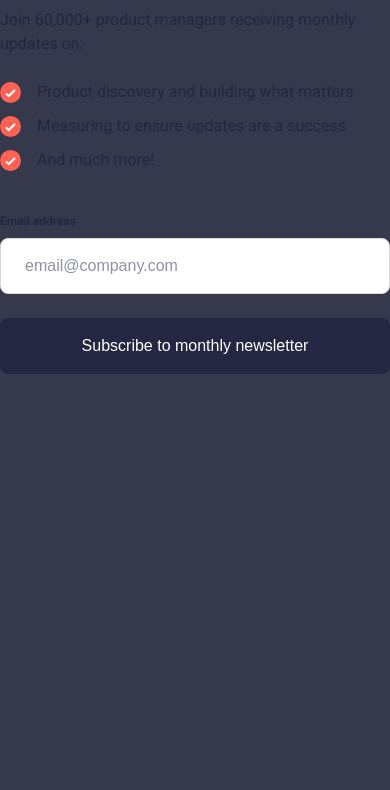
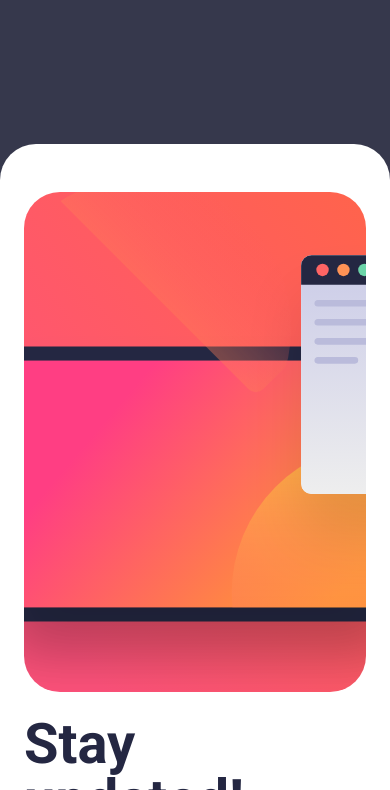
Before and after one commit to Sanya-Zg/FM-10_newsletter-sign-up, a plain HTML site: page index.html in a window 390 px wide. Shown: the part 75-865 px from the top of the page. Before the commit the page ends 844 px from the top, so only its background shows below. Drawn offline with Linux system fonts and the light colour scheme.

Commit message:
tablet version

```diff
--- a/styles.css
+++ b/styles.css
@@ -178,5 +178,53 @@ input, button{
         margin: 24px auto 204px;
         line-height: 200%;
     }
-
 }
+@media  (min-width: 376px) and (max-width: 824px) {
+    h1,h2{
+        font-size: 56px;
+        font-weight: 700;
+        margin: 0;
+        line-height: 100%;
+     }
+     .container{
+        display: flex;
+        max-width: 824px;
+        margin: 219px auto;
+        background-color: #fff;
+        flex-direction: column;
+        border-radius: 36px;
+        padding: 24px;
+    }
+    .image {
+        margin: 24px;
+        margin-left: 0;
+        background-image: url(./assets/images/illustration-sign-up-mobile.svg) ;
+        width: 100%;
+        height: 500px;
+        background-repeat: no-repeat;
+        background-size: cover;
+        border-radius: 36px;
+    }
+    .main_info {
+        max-width: 820px;
+        margin-bottom: 98px;
+     }
+     /* ------Success window --- */
+     .subscribe_container {
+        max-width: 504px;
+        margin: 280px auto;
+        background: #fff;
+        padding-top: 48px;
+        padding-bottom: 64px;
+        border-radius: 36px;
+    }
+    .inner_sub {
+        margin: 0 30px;
+    }
+    .inner_sub h2{
+        text-align: center;
+    }
+    .subscr_par{
+        margin-bottom: 40px;
+    }
+}
```
